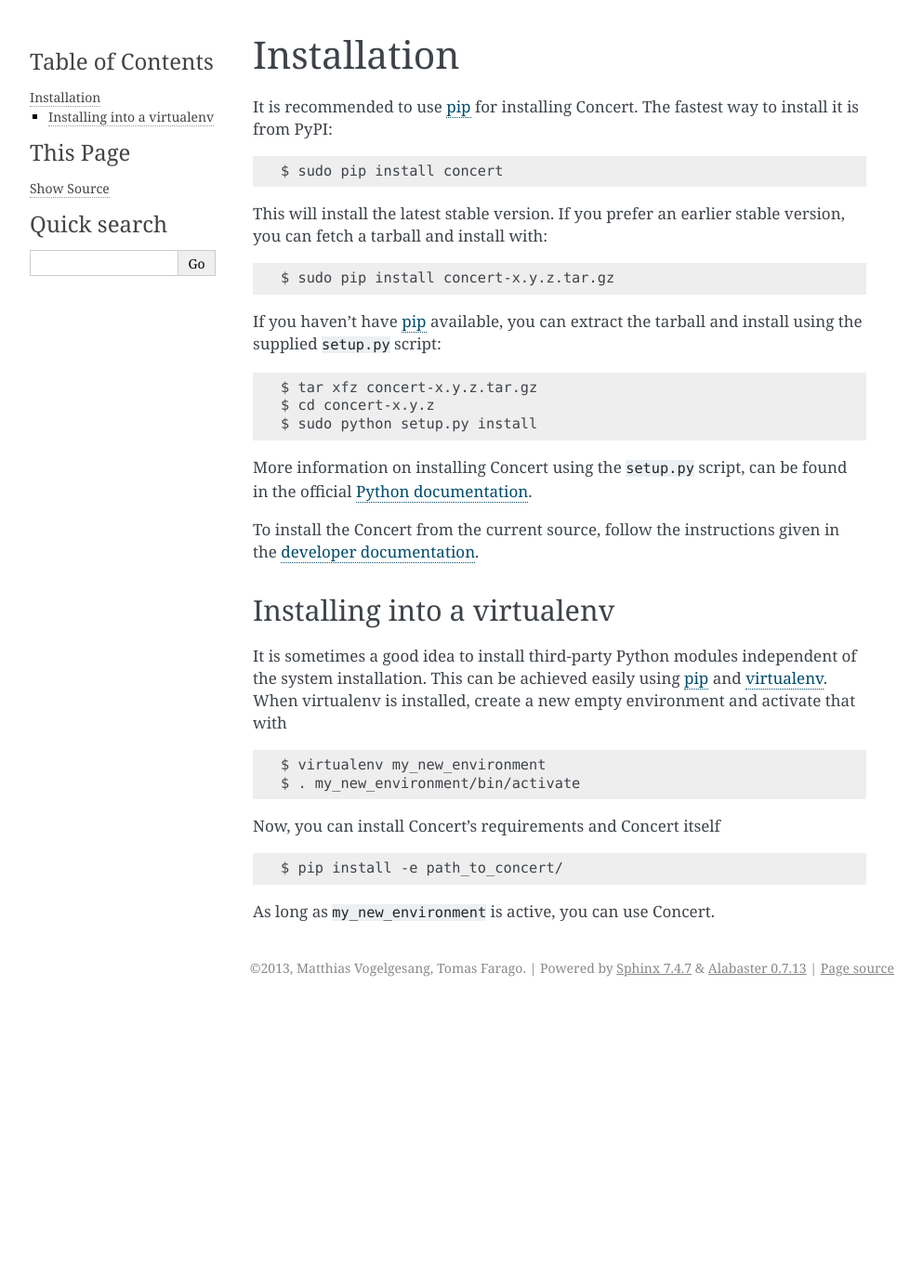
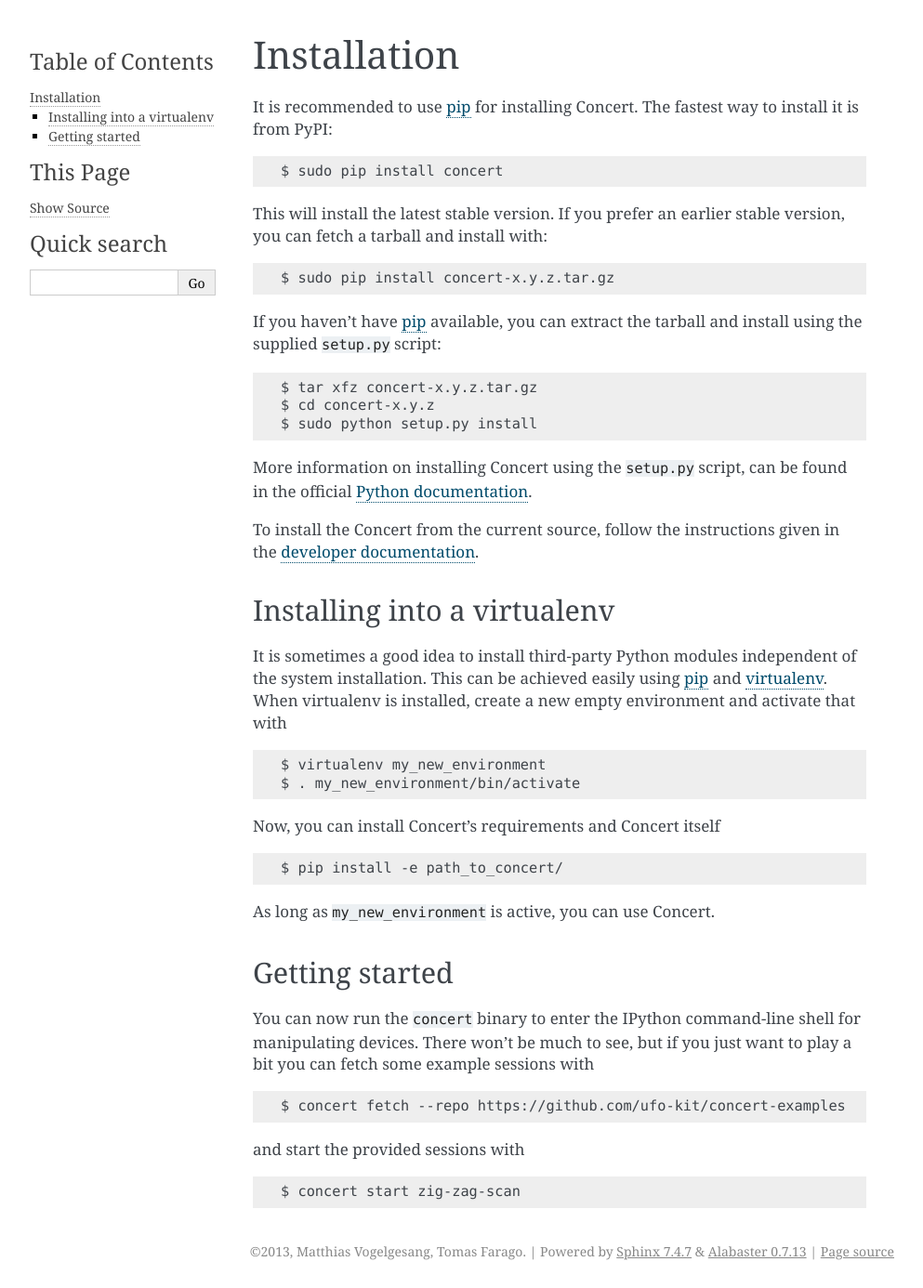
Before and after one commit to ufo-kit/concert, a Sphinx documentation site: the page built from docs/usage/install.rst, in a window 1280 px wide. Shown: the whole page at 93% size, without its empty margins (148-1141 px from the left). Built offline with Sphinx 7.4.7, drawn with Linux system fonts in a browser that asks for light colours; before the commit the page ends 1081 px from its top, so only the background shows below that.

Commit message:
Link to our examples repository

```diff
--- a/docs/usage/install.rst
+++ b/docs/usage/install.rst
@@ -48,3 +48,17 @@
 
 .. _pip: https://pypi.python.org/pypi
 .. _virtualenv: http://virtualenv.org
+
+
+Getting started
+===============
+
+You can now run the ``concert`` binary to enter the IPython command-line shell
+for manipulating devices. There won't be much to see, but if you just want to
+play a bit you can fetch some example sessions with ::
+
+    $ concert fetch --repo https://github.com/ufo-kit/concert-examples
+
+and start the provided sessions with ::
+
+    $ concert start zig-zag-scan
```
